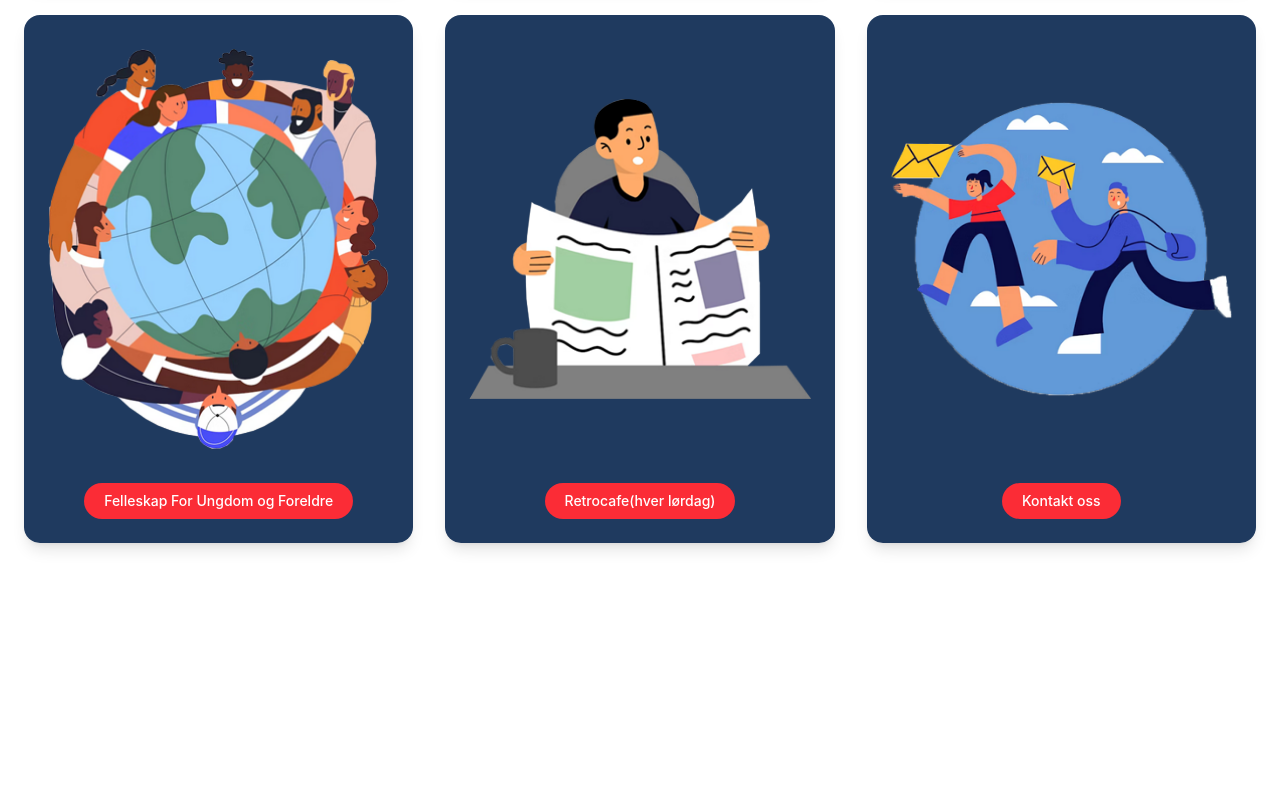
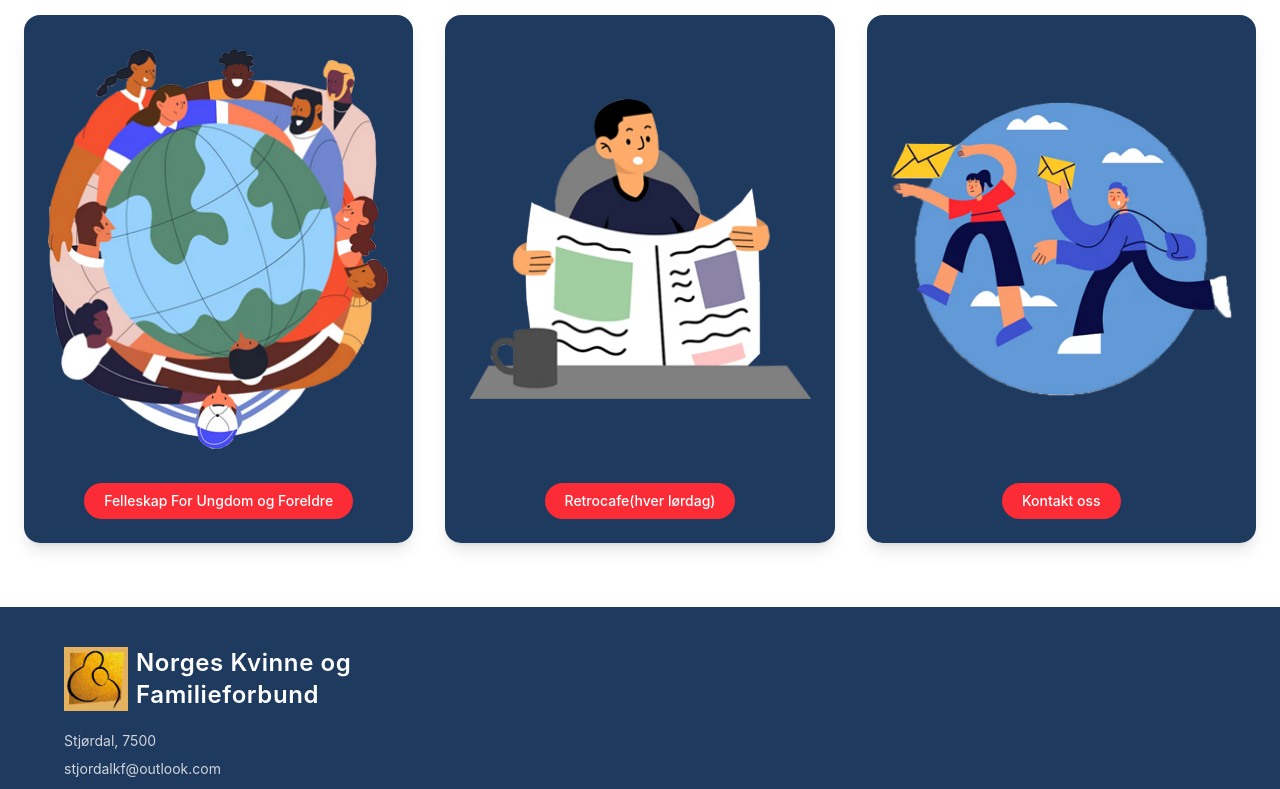
Before and after one commit to StanislavD33/StjordalKvinneOgFamilielag, a React (Vite) app: page / in a window 1280 px wide. Shown: the part 2000-2789 px from the top of the page. Before the commit the page ends 2607 px from the top, so only its background shows below. Built offline with nearby package versions, Linux system fonts and the light colour scheme.

Commit message:
make footer

```diff
--- /dev/null
+++ b/src/components/Footer.jsx
@@ -0,0 +1,35 @@
+import logo from '../assets/icons/Pagelogo.png'
+
+function Footer() {
+    return (
+        <footer className="bg-[#1f3a5f] text-white py-10 px-6">
+            <div className="max-w-6xl mx-auto flex items-start gap-2">
+                {/* Logo */}
+                <div className="flex-shrink-0">
+                    <img
+                        src={logo}
+                        alt="Logo"
+                        className="w-16 h-16 object-contain"
+                    />
+                </div>
+
+                {/* Text Content */}
+                <div className="space-y-2">
+                    <h2 className="text-2xl font-semibold tracking-wide text-left">
+                        Norges Kvinne og <br />
+                        Familieforbund
+                    </h2>
+                </div>
+            </div>
+            <div className="max-w-6xl mx-auto items-start mt-4 text-left leading-loose">
+                <p className="text-md text-gray-300">Stjørdal, 7500</p>
+                <p className="text-md text-gray-300">
+                    stjordalkf@outlook.com
+                </p>
+                <p className="text-md text-gray-300">+47 413 68 112</p>
+            </div>
+        </footer>
+    )
+}
+
+export default Footer
--- a/src/components/header.jsx
+++ b/src/components/header.jsx
@@ -4,7 +4,7 @@ import { NavLink } from 'react-router-dom'
 
 export default function Header() {
   return (
-        <header className="bg-[#002142] text-white px-6 py-4 font-sans">
+    <header className="bg-[#1f3a5f] text-white px-6 py-4 font-sans">
       <div className="max-w-6xl mx-auto flex items-center gap-5">
 
         <div className="w-12 h-12 bg-[#d4af37] flex-shrink-0 flex items-center justify-center overflow-hidden">
--- a/src/main.jsx
+++ b/src/main.jsx
@@ -4,6 +4,7 @@ import { createRoot } from 'react-dom/client'
 import './index.css'
 
 import Header from './components/header.jsx'
+import Footer from './components/footer.jsx'
 
 import Homepage from './Homepage.jsx'
 
@@ -15,6 +16,7 @@ createRoot(document.getElementById('root')).render(
       <Routes>
         <Route path="/" element={<Homepage />} />
       </Routes>
+      <Footer/>
     </BrowserRouter>
   </StrictMode>,
 )
```
Lines whose indentation alone changed are shown as unchanged.
